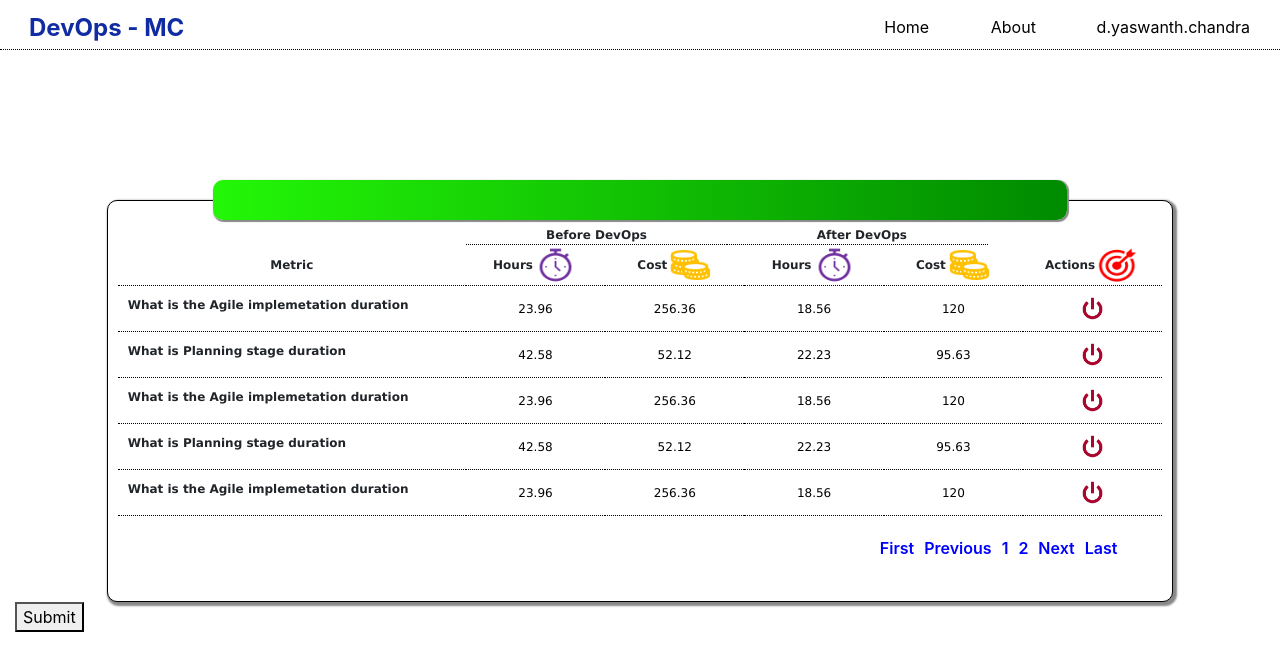
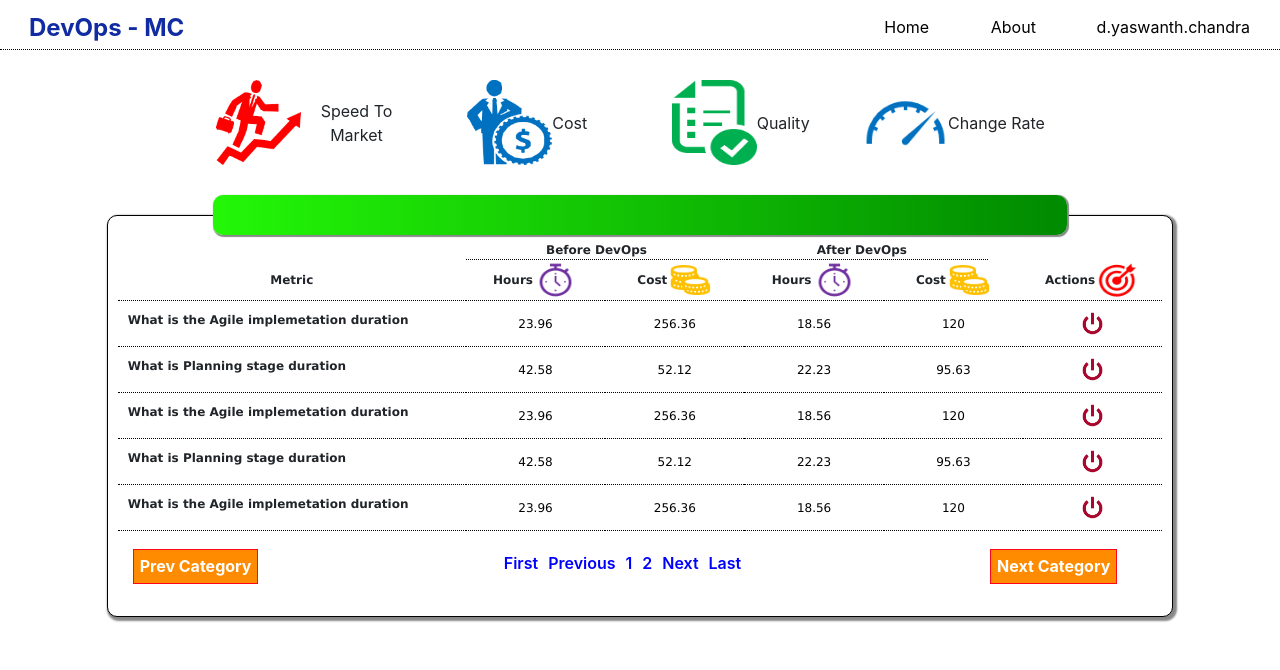
Before and after one commit to yash9491/DMC, an Angular app: page /calculator in a window 1280 px wide. Shown: the top 670 px of the page. Built offline with nearby package versions, Linux system fonts and the light colour scheme.

Commit message:
Button Changes

```diff
--- a/src/app/calculator/calculator.component.html
+++ b/src/app/calculator/calculator.component.html
@@ -17,8 +17,32 @@
             </div>
         </div>
     </div>
+    <div class="row categories-calc">
+        <div class="col-lg-8 offset-lg-2">
             <div class="row">
-        <div class="col-lg-8 offset-lg-2 table-ribbon"></div>
+                <div class="col-lg-3 cal-main">
+                    <input type="image" class="cal-main-logo" src="assets/images/speedtomarket.png" alt="image"><br>
+                    <span>Speed To Market</span>
+                </div>
+                <div class="col-lg-3 cal-main">
+                    <input type="image" class="cal-main-logo" src="assets/images/cost.png" alt="image"><br>
+                    <span>Cost</span>
+                </div>
+                <div class="col-lg-3 cal-main">
+                    <input type="image" class="cal-main-logo" src="assets/images/quality.png" alt="image"><br>
+                    <span>Quality</span>
+                </div>
+                <div class="col-lg-3 cal-main">
+                    <input type="image" class="cal-main-logo" src="assets/images/changerate.png" alt="image"><br>
+                    <span>Change Rate</span>
+                </div>
+            </div>
+        </div>
+    </div>
+    <div class="row">
+        <div class="col-lg-8 offset-lg-2 table-ribbon">
+
+        </div>
     </div>
     <div class="row main-table">
         <div class="col-lg-10 offset-lg-1 grid-table">
@@ -91,6 +115,10 @@
                 </div>
             </div>
             <div class="row pagination">
+                <div class="col-lg-2">
+                    <span><button class="getstarted prev-cat" (click)="navigatetocalc()">Prev Category</button></span>
+                </div>
+                <div class="col-lg-8">
                     <ul *ngIf="pager.pages && pager.pages.length" class="pagination">
                         <li [ngClass]="{disabled:pager.currentPage === 1}">
                             <a (click)="setPage(1)"><span>First</span></a>
@@ -109,7 +137,10 @@
                         </li>
                     </ul>
                 </div>
+                <div class="col-lg-2">
+                        <span><button class="getstarted next-cat" (click)="navigatetocalc()">Next Category</button></span>
                 </div>
             </div>
-    <button (click)="submit()">Submit</button>
         </div>
+    </div>
+</div>
--- a/src/app/dashboard/dashboard.component.html
+++ b/src/app/dashboard/dashboard.component.html
@@ -1,4 +1,4 @@
-<div class="container main">
+<div class="container">
     <div class="row menu-bar">
       <div class="col-md-2 col-lg-2 logo">
           <span>DevOps - MC</span>
--- a/src/styles.css
+++ b/src/styles.css
@@ -144,14 +144,14 @@ a{
     border: 1px solig green;
     background-image: linear-gradient(to right,#23f707,#008a00);
     position: absolute;
-    margin-top:130px;
+    margin-top: 30px;
     border-radius: 10px;
     z-index: 10;
     box-shadow: 1px 1px 1px 1px #888888;
 }
 .grid-table{
     position: relative;
-    margin-top:150px;
+    margin-top:50px;
     border: 1px solid black;
     display: box;
     padding:25px;
@@ -243,9 +243,12 @@ a:hover{
     text-decoration: underline;
 }
 .pagination{
-    float:right;
+    text-align:center;
     margin-top:10px;
     margin-right:15px;
+    display: flex;
+    align-items: center;
+    justify-content: center;
 }
 .pagination ul li a{
     padding-left:10px;
@@ -255,3 +258,23 @@ a:hover{
 .pagination ul li a span{
     color:blue;
 }
+.cal-main-logo{
+    height:85px;
+    width:85px;
+}
+.cal-main{
+    padding-left:3px;
+    text-align:center;
+    display: flex;
+    align-items: center;
+    justify-content: center;
+}
+.categories-calc{
+    margin-top:30px;
+}
+.prev-cat{
+    float:left;
+}
+.next-cat{
+    float: right;
+}
```
Lines whose indentation alone changed are shown as unchanged.
